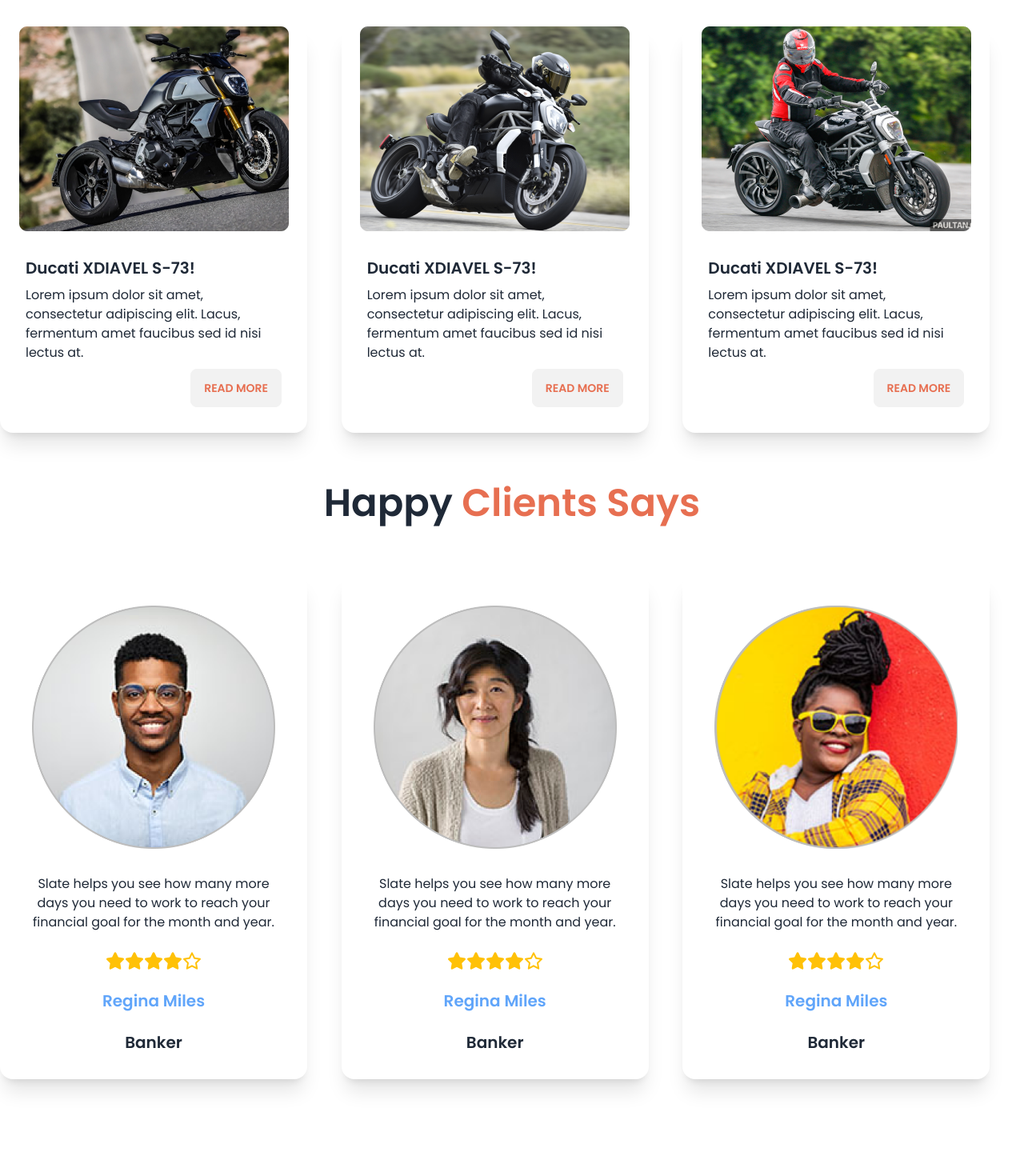
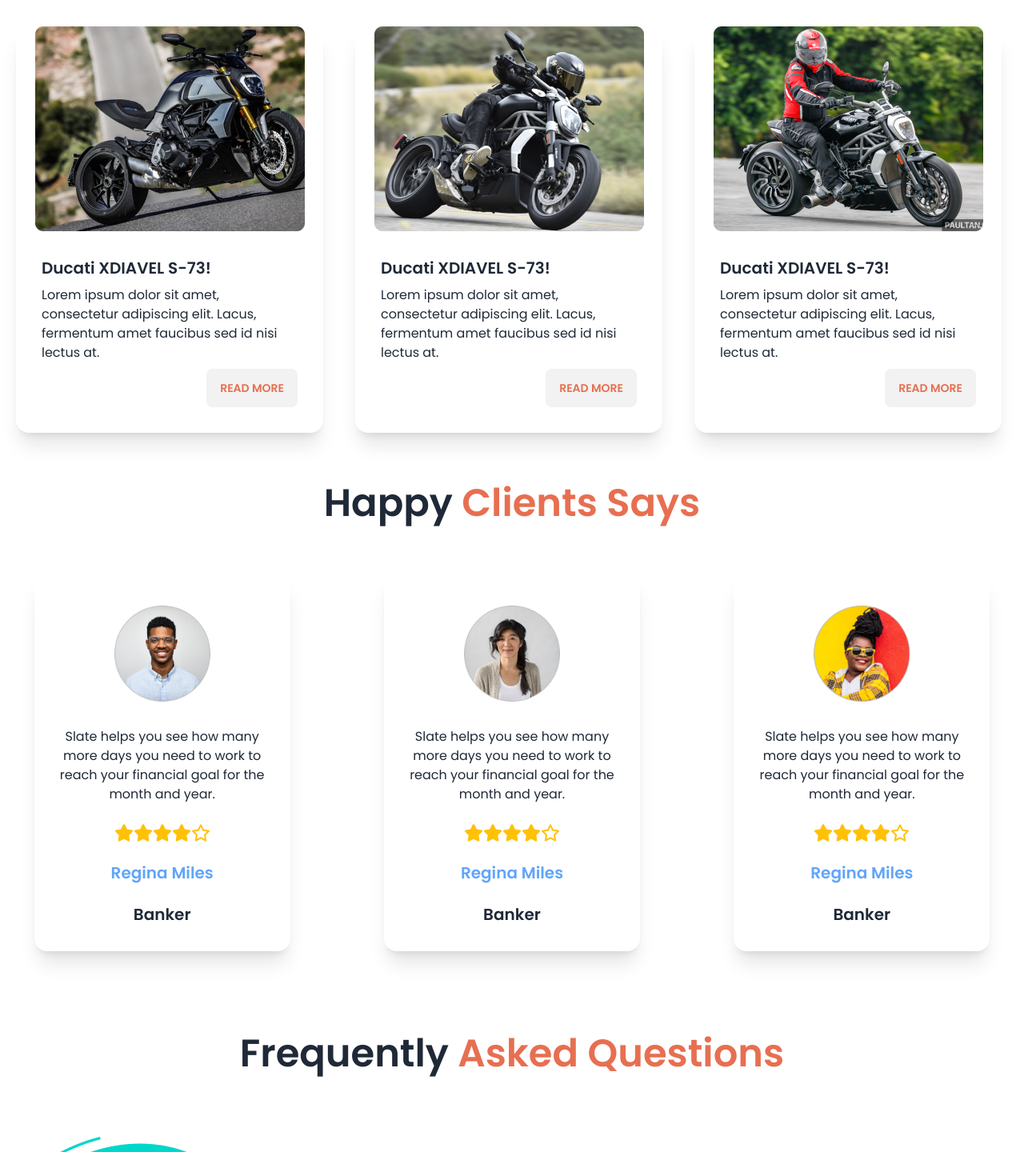
Before and after one commit to nadiaS11/biker-zone-website-with-daisyUI, a plain HTML site: page index.html in a window 1280 px wide. Shown: the part 739-2179 px from the top of the page at 80% size. Drawn offline with nearby package versions, Linux system fonts and the light colour scheme.

Commit message:
finished

```diff
--- a/index.html
+++ b/index.html
@@ -61,7 +61,7 @@
                     </ul>
                 </div>
                 <div class="">
-                    <a class="btn px-8 rounded-md btn-bikes text-white text-xl font-bold">Login</a>
+                    <a class="btn px-8 rounded-md  bg-[#E76F51] text-white text-xl font-bold">Login</a>
                 </div>
             </div>
 
@@ -164,7 +164,7 @@
             <div class="text-center">
                 <h2 class="font-semibold text-5xl">Latest News</h2>
             </div>
-            <div class="my-16 grid  grid-cols-1 md:grid-cols-2 lg:grid-cols-3">
+            <div class="my-16  px-5 grid gap-8 grid-cols-1 md:grid-cols-2 lg:grid-cols-3">
                 <div class="card w-96 bg-base-100 shadow-xl">
                     <figure><img src="/images/others/latest1.png" alt="Shoes" /></figure>
                     <div class="card-body">
@@ -207,10 +207,10 @@
             <div class="text-center">
                 <h2 class="font-semibold text-5xl">Happy <span class="text-[#E76F51]">Clients Says</span></h2>
             </div>
-            <div class="my-16 grid  grid-cols-1 md:grid-cols-2 lg:grid-cols-3">
-                <div class="card w-96 bg-base-100 shadow-xl">
+            <div class="my-16 mx-auto grid gap-8 grid-cols-1 md:grid-cols-2 lg:grid-cols-3">
+                <div class="card w-80 mx-auto bg-base-100 shadow-xl">
                     <figure class="px-10 pt-10">
-                        <img src="/images/others/user-1.png" alt="Shoes" class="rounded-xl" />
+                        <img class="w-1/2" src="/images/others/user-1.png" alt="Shoes" class="rounded-xl" />
                     </figure>
                     <div class="card-body items-center text-center space-y-4">
 
@@ -231,9 +231,9 @@
 
                     </div>
                 </div>
-                <div class="card w-96 bg-base-100 shadow-xl">
+                <div class="card w-80 mx-auto  bg-base-100 shadow-xl">
                     <figure class="px-10 pt-10">
-                        <img src="/images/others/user-2.png" alt="Shoes" class="rounded-xl" />
+                        <img class="w-1/2" src="/images/others/user-2.png" alt="Shoes" class="rounded-xl" />
                     </figure>
                     <div class="card-body items-center text-center space-y-4">
 
@@ -253,9 +253,9 @@
 
                     </div>
                 </div>
-                <div class="card w-96 bg-base-100 shadow-xl">
+                <div class="card w-80 mx-auto  bg-base-100 shadow-xl">
                     <figure class="px-10 pt-10">
-                        <img src="/images/others/user-3.png" alt="Shoes" class="rounded-xl" />
+                        <img class="w-1/2" src="/images/others/user-3.png" alt="Shoes" class="rounded-xl" />
                     </figure>
                     <div class="card-body items-center text-center space-y-4">
 
@@ -282,13 +282,13 @@
 
         <!-- FAQ section -->
         <section class="my-16  max-w-7xl mx-auto">
-            <div class="text-center py-10">
+            <div class="text-center p-10">
                 <h2 class="font-semibold text-5xl">Frequently <span class="text-[#E76F51]">Asked Questions</span></h2>
             </div>
 
-            <div class="card lg:card-side bg-base-100 py-10">
+            <div class="card flex lg:flex-row gap-8 items-center justify-center bg-base-100 py-10">
                 <figure class="w-full"><img src="/images/others/faq.png" alt="FAQ"/></figure>
-                <div class="card-body">
+                <div class="card-body ">
                     <div class="collapse collapse-arrow bg-base-200">
                         <input type="radio" name="my-accordion-2" checked="checked" />
                         <div class="collapse-title text-xl font-medium">
@@ -337,7 +337,7 @@
 
     <!-- footer -->
 
-        <footer class="footer flex items-center justify-around py-14 bg-black text-base-content text-white">
+        <footer class="footer flex items-center justify-around py-14  px-5 bg-black text-base-content text-white">
             <div>
                 <div>
                     <a class="link link-hover">Download Now</a>
```
